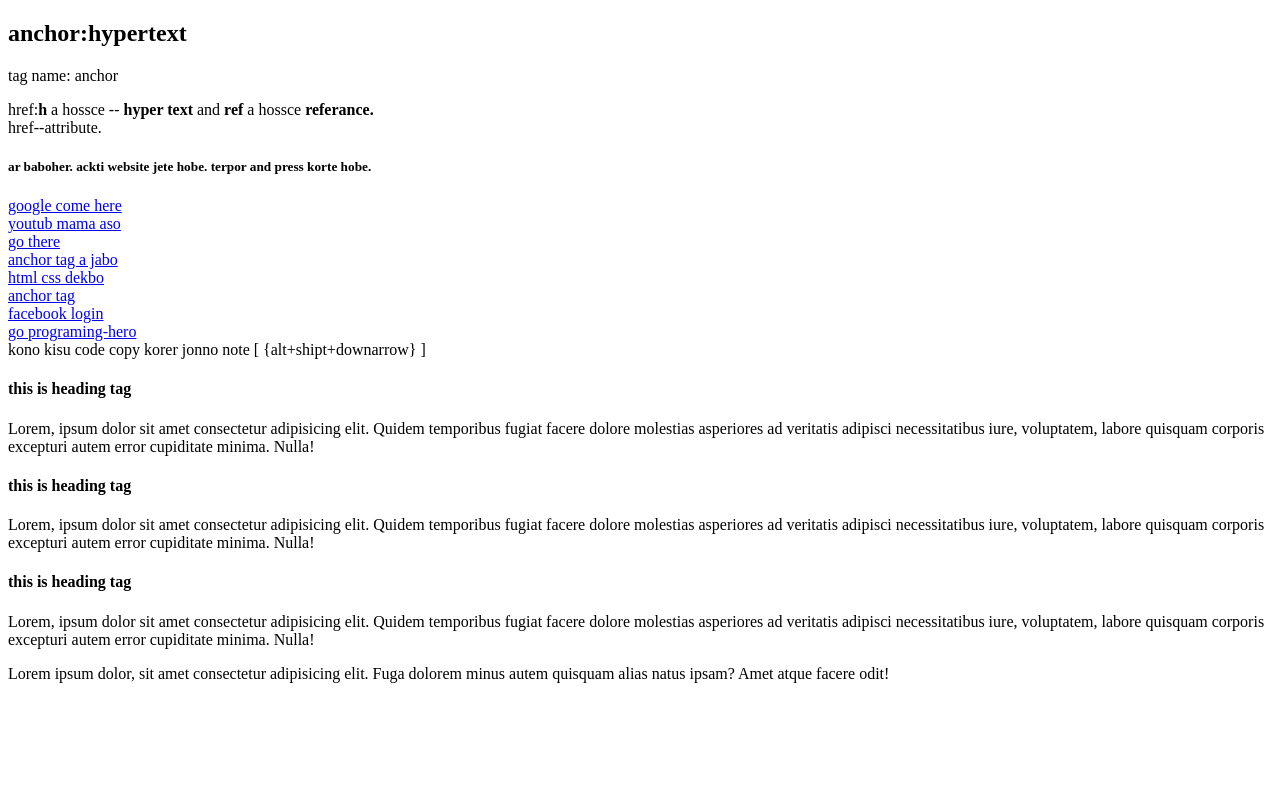
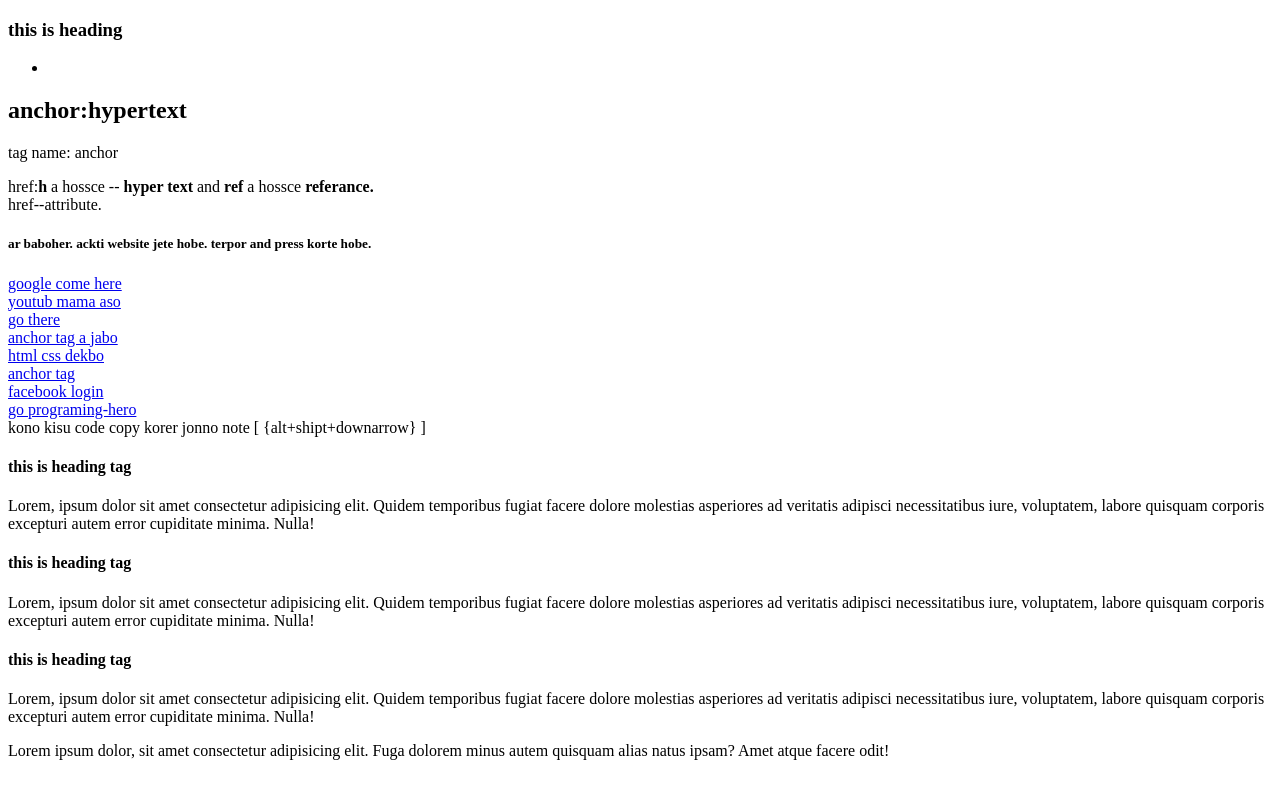
Before and after one commit to zahidhasanali/prog-hero, a plain HTML site: page Index.html in a window 1280 px wide. Drawn offline with Linux system fonts and the light colour scheme.

Commit message:
header data

```diff
--- a/Index.html
+++ b/Index.html
@@ -6,6 +6,26 @@
     <title>Document</title>
 </head>
 <body>
+  <header>
+    <nav>
+      <h3>this is heading</h3>
+    </nav>
+    <ul>
+      <li></li>
+    </ul>
+  </header>
+
+  <main></main>
+
+  <footer></footer>
+
+
+
+
+
+
+
+
     <h2>anchor:hypertext</h2>
     <p>tag name: anchor</p>
     <p>href:<strong>h</strong>
```
Also changed, not shown: images/developer.png (deleted), images/hardy.png (deleted), images/header_bg.png (deleted), images/icons/facebook.png (deleted), images/icons/insta.png (deleted), images/icons/js.png (deleted), images/icons/mongo.png (deleted), images/icons/nodejs.png (deleted), images/icons/react.png (deleted), images/icons/twitter.png (deleted).
